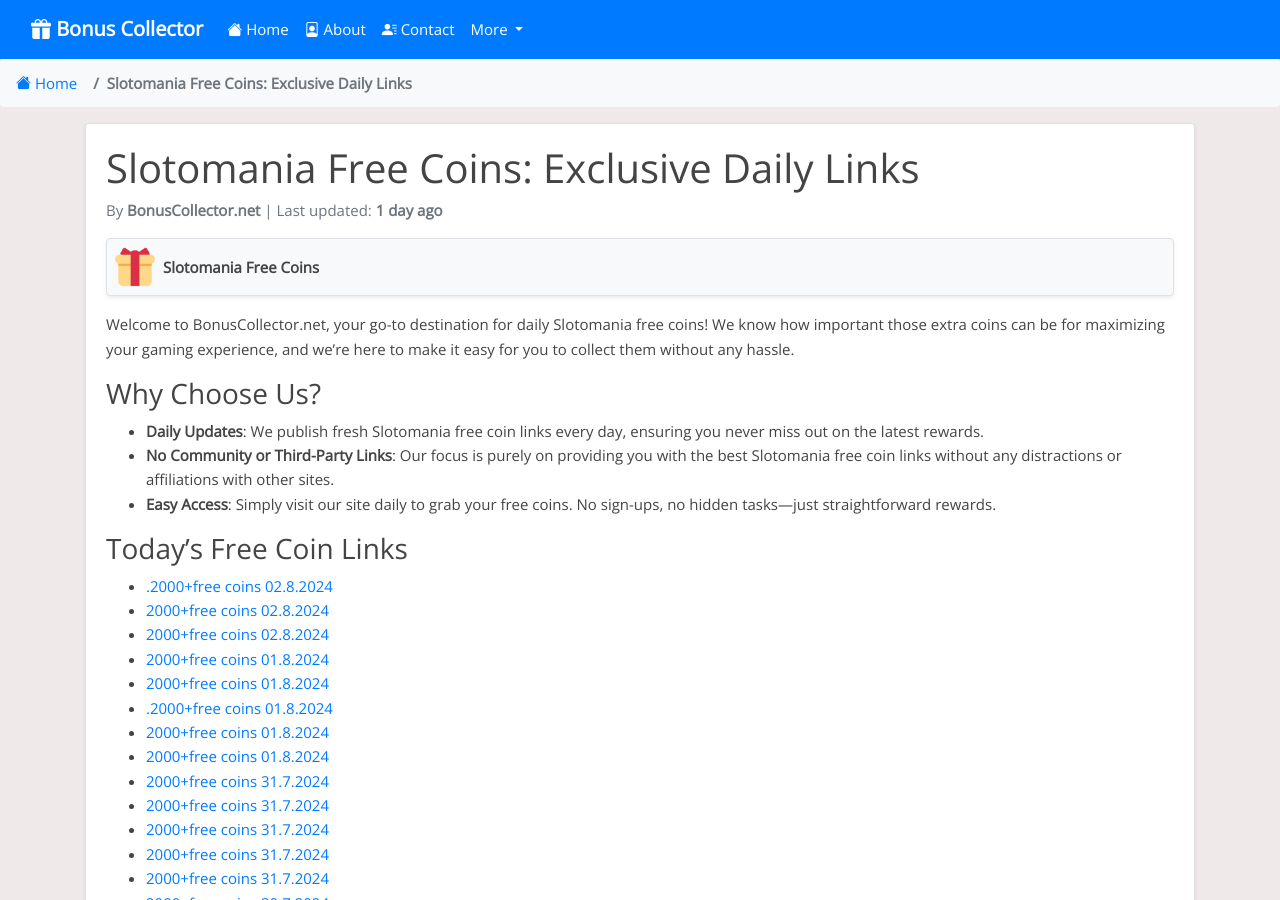
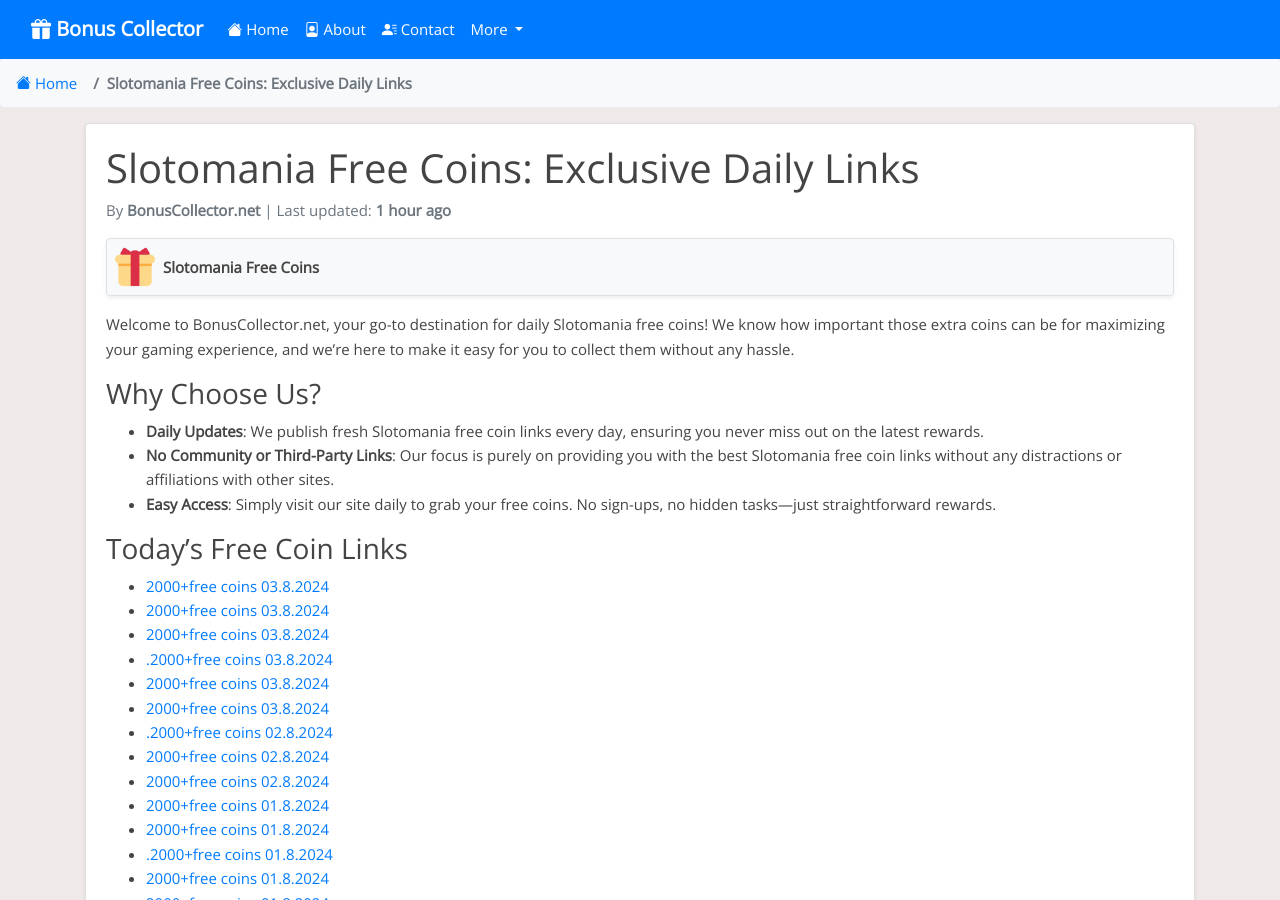
Before and after one commit to Prollad99/bs-net, a Jekyll site: the page built from _posts/2024-06-29-slotomania.md, in a window 1280 px wide and 900 px high. Built offline with Jekyll 4.4.1, drawn with Linux system fonts in a browser that asks for light colours; nearby versions of some CDN libraries; comment, search, counter and statistics services are not loaded; some of the changed text lies outside the part shown.

Commit message:
Update slotomania reward links and last modified date

```diff
--- a/_data/include_files.yml
+++ b/_data/include_files.yml
@@ -38,7 +38,7 @@
   last_modified: 2024-08-02 11:31:38
 
 slotomania.html:
-  last_modified: 2024-08-02 12:12:40
+  last_modified: 2024-08-03 12:30:53
 
 cashman-casino.html:
   last_modified: 2024-08-02 14:32:58
--- a/_includes/slotomania.html
+++ b/_includes/slotomania.html
@@ -1,4 +1,10 @@
 <html><body><div class="reward"><ul>
+<li><a href="https://api.playtika.com/redirector/?coupon_token=1_3_1722537820056_ymxno944">2000+free coins 03.8.2024</a></li>
+<li><a href="https://api.playtika.com/redirector/?coupon_token=1_3_1721913172355_newxmmj3">2000+free coins 03.8.2024</a></li>
+<li><a href="https://api.playtika.com/redirector/?coupon_token=1_3_1721912800799_dkjnx96z">2000+free coins 03.8.2024</a></li>
+<li><a href="https://api.playtika.com/redirector/?coupon_token=1_3_1722639600189_d7jd6rmo">.2000+free coins 03.8.2024</a></li>
+<li><a href="https://api.playtika.com/redirector/?coupon_token=1_3_1722150695984_og3w47do">2000+free coins 03.8.2024</a></li>
+<li><a href="https://api.playtika.com/redirector/?coupon_token=1_3_1722627000167_k5ok22dj">2000+free coins 03.8.2024</a></li>
 <li><a href="https://api.playtika.com/redirector/?coupon_token=1_3_1722553200192_jo53x2lo">.2000+free coins 02.8.2024</a></li>
 <li><a href="https://api.playtika.com/redirector/?coupon_token=1_3_1722553200278_pz639len">2000+free coins 02.8.2024</a></li>
 <li><a href="https://api.playtika.com/redirector/?coupon_token=1_3_1722553200178_ymxlz3pp">2000+free coins 02.8.2024</a></li>
```
Also changed, not shown: other parts of _includes/slotomania.html (+0 -6 lines), links-json/slotomania.json (+24 -24 lines).
